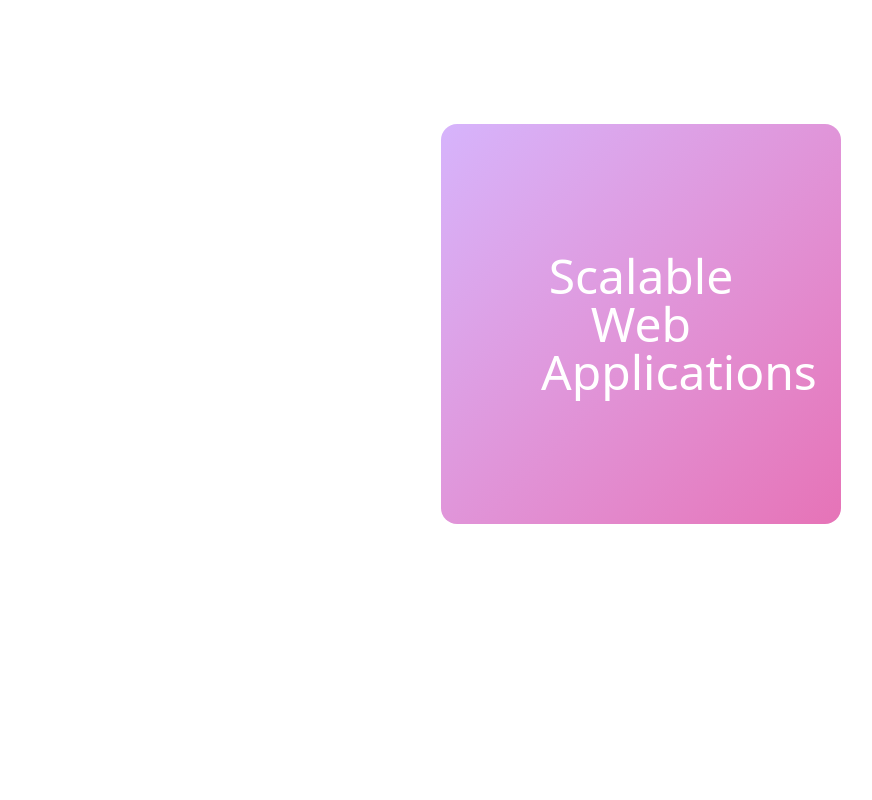
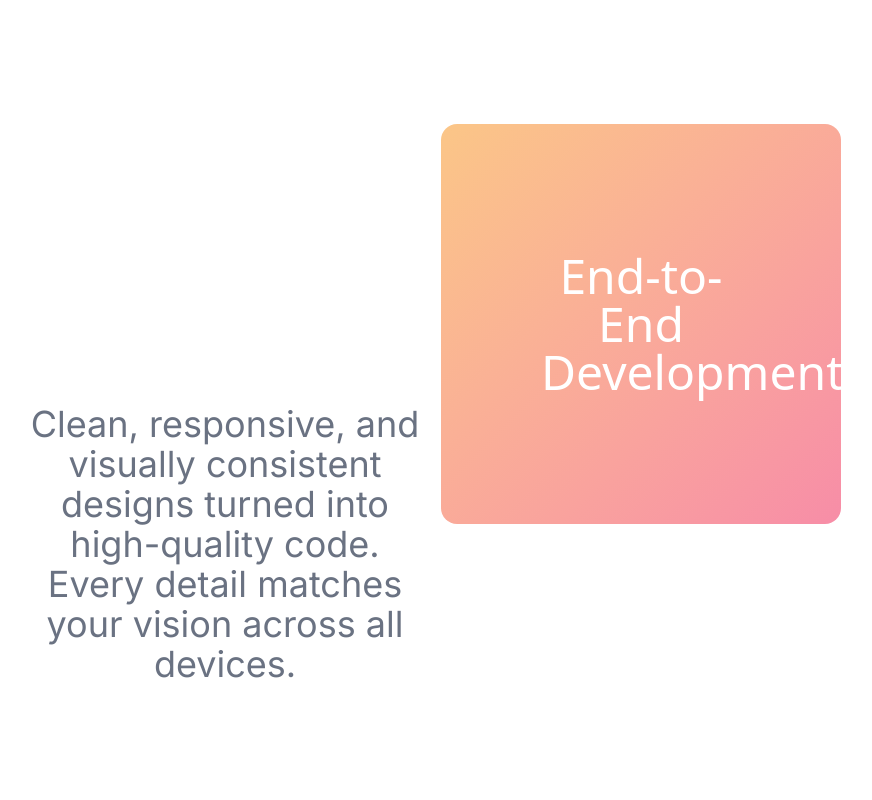
Before and after one commit to ShwetaMane13/portfolio, a React (Vite) app: page / in a window 1280 px wide. Shown: the part 1300-2100 px from the top of the page, without its empty margins (207-1079 px from the left). Built offline with nearby package versions, Linux system fonts and the light colour scheme.

Commit message:
animation fixes for icanhelpyouwith section

```diff
--- a/src/components/about/ICanHelpYouWith.jsx
+++ b/src/components/about/ICanHelpYouWith.jsx
@@ -1,80 +1,3 @@
-// import {
-//   Todo,
-//   TodoFive,
-//   TodoFour,
-//   TodoOne,
-//   TodoThree,
-//   TodoTwo,
-// } from "../common/FeatureCard";
-// import { FeatureTitle } from "../common/FeatureTitle";
-
-// export const ICanHelpYouWith = () => {
-//   const features = [
-//     {
-//       title:
-//         "Clean, responsive, and visually consistent designs turned into high-quality code. Every detail matches your vision across all devices.",
-//       id: "todo-list",
-//       card: Todo,
-//     },
-//     {
-//       title:
-//         "From front-end interactions to back-end logic, I build apps that are fast, secure, and easy to maintain as your business grows.",
-//       id: "todo-list-one",
-//       card: TodoOne,
-//     },
-//     {
-//       title: "Full-stack support — from initial concept to deployment. I handle both design integration and backend systems so you get a complete product.",
-//       card: TodoTwo,
-//     },
-//     // {
-//     //   title: "Use your calendar as a todo list one Use your calendar as a todo list one Use your calendar as a todo list one Use your calendar as a todo list one",
-//     //   id: "todo-list-three",
-//     //   card: TodoThree,
-//     // },
-//     // {
-//     //   title: "Use your calendar as a todo list one Use your calendar as a todo list one Use your calendar as a todo list one Use your calendar as a todo list one",
-//     //   id: "todo-list-four",
-//     //   card: TodoFour,
-//     // },
-//     // {
-//     //   title: "Use your calendar as a todo list one Use your calendar as a todo list one Use your calendar as a todo list one Use your calendar as a todo list one",
-//     //   id: "todo-list-five",
-//     //   card: TodoFive,
-//     // },
-//   ];
-
-//   return (
-//     <div className="flex flex-col">
-//       <section className="text-4xl md:text-5xl text-center font-inter px-6 md:px-12 py-12">
-//         I Can Help You With
-//       </section>
-//       <div className="px-6 md:px-12 lg:px-50 flex flex-col md:flex-row w-full items-start md:gap-4">
-//         <div className="w-full md:w-1/2 sticky top-20 md:top-10 flex md:h-screen items-center order-1 md:order-2">
-//           <div className="w-full relative aspect-square rounded-2xl">
-//             {features.map((feature) => (
-//               <feature.card id={feature.id} key={feature.id} />
-//             ))}
-//           </div>
-//         </div>
-
-//         <div className="w-full md:w-1/2 py-12 md:py-[40vh] order-2 md:order-1">
-//           <ul>
-//             {features.map((feature) => (
-//               <li key={feature.id}>
-//                 <FeatureTitle id={feature.id}>{feature.title}</FeatureTitle>
-//               </li>
-//             ))}
-//           </ul>
-//         </div>
-//       </div>
-
-//       {/* <div className="h-screen">more room to scroll</div> */}
-//     </div>
-//   );
-// };
-
-
-import { useEffect, useRef } from "react";
 import {
   Todo,
   TodoFive,
@@ -84,7 +7,6 @@ import {
   TodoTwo,
 } from "../common/FeatureCard";
 import { FeatureTitle } from "../common/FeatureTitle";
-import { useFeatureStore } from "../../store";
 
 export const ICanHelpYouWith = () => {
   const features = [
@@ -101,71 +23,32 @@ export const ICanHelpYouWith = () => {
       card: TodoOne,
     },
     {
-      title:
-        "Full-stack support — from initial concept to deployment. I handle both design integration and backend systems so you get a complete product.",
-      id: "todo-list-two", // <-- ensure this id exists
+      title: "Full-stack support — from initial concept to deployment. I handle both design integration and backend systems so you get a complete product.",
       card: TodoTwo,
     },
+    // {
+    //   title: "Use your calendar as a todo list one Use your calendar as a todo list one Use your calendar as a todo list one Use your calendar as a todo list one",
+    //   id: "todo-list-three",
+    //   card: TodoThree,
+    // },
+    // {
+    //   title: "Use your calendar as a todo list one Use your calendar as a todo list one Use your calendar as a todo list one Use your calendar as a todo list one",
+    //   id: "todo-list-four",
+    //   card: TodoFour,
+    // },
+    // {
+    //   title: "Use your calendar as a todo list one Use your calendar as a todo list one Use your calendar as a todo list one Use your calendar as a todo list one",
+    //   id: "todo-list-five",
+    //   card: TodoFive,
+    // },
   ];
-
-  // Collect refs for each title so we can choose the one closest to center
-  const itemRefs = useRef({});
-  const registerRef = (id, el) => {
-    if (el) itemRefs.current[id] = el;
-    else delete itemRefs.current[id];
-  };
-
-  const setInViewFeature = useFeatureStore((s) => s.setInViewFeature);
-
-  useEffect(() => {
-    let raf = null;
-
-    const evaluate = () => {
-      raf = null;
-      const entries = Object.entries(itemRefs.current);
-      if (!entries.length) return;
-
-      const viewportCenter = window.innerHeight / 2;
-      let bestId = null;
-      let bestDist = Infinity;
-
-      for (const [id, el] of entries) {
-        const rect = el.getBoundingClientRect();
-        const elCenter = rect.top + rect.height / 2;
-        const dist = Math.abs(elCenter - viewportCenter);
-        if (dist < bestDist) {
-          bestDist = dist;
-          bestId = id;
-        }
-      }
-      if (bestId) setInViewFeature(bestId);
-    };
-
-    const onScrollOrResize = () => {
-      if (raf) return;
-      raf = requestAnimationFrame(evaluate);
-    };
-
-    window.addEventListener("scroll", onScrollOrResize, { passive: true });
-    window.addEventListener("resize", onScrollOrResize);
-    evaluate(); // initial
-
-    return () => {
-      window.removeEventListener("scroll", onScrollOrResize);
-      window.removeEventListener("resize", onScrollOrResize);
-      if (raf) cancelAnimationFrame(raf);
-    };
-  }, [setInViewFeature]);
 
   return (
     <div className="flex flex-col">
       <section className="text-4xl md:text-5xl text-center font-inter px-6 md:px-12 py-12">
         I Can Help You With
       </section>
-
-      {/* original responsive layout */}
       <div className="px-6 md:px-12 lg:px-50 flex flex-col md:flex-row w-full items-start md:gap-4">
-        {/* Card: sticky on desktop, on top on mobile */}
         <div className="w-full md:w-1/2 sticky top-20 md:top-10 flex md:h-screen items-center order-1 md:order-2">
           <div className="w-full relative aspect-square rounded-2xl">
             {features.map((feature) => (
@@ -174,19 +57,18 @@ export const ICanHelpYouWith = () => {
           </div>
         </div>
 
-        {/* Titles: below on mobile, left column on desktop */}
         <div className="w-full md:w-1/2 py-12 md:py-[40vh] order-2 md:order-1">
           <ul>
             {features.map((feature) => (
               <li key={feature.id}>
-                <FeatureTitle id={feature.id} registerRef={registerRef}>
-                  {feature.title}
-                </FeatureTitle>
+                <FeatureTitle id={feature.id}>{feature.title}</FeatureTitle>
               </li>
             ))}
           </ul>
         </div>
       </div>
+
+      {/* <div className="h-screen">more room to scroll</div> */}
     </div>
   );
 };
--- a/src/components/common/FeatureTitle.jsx
+++ b/src/components/common/FeatureTitle.jsx
@@ -1,55 +1,29 @@
-// import { easeInOut, motion, useInView } from "motion/react";
-// import { useEffect, useRef } from "react";
-// import { useFeatureStore } from "../../store";
-
-// export const FeatureTitle = ({ children, id }) => {
-//   const ref = useRef(null);
-
-//   const isMobile = typeof window !== "undefined" && window.innerWidth < 768;
-
-//    const isInView = useInView(ref, isMobile ? { amount: 0.6 } : { margin: "-40% 0px -40% 0px" });
-
-//   const setInViewFeature = useFeatureStore((state) => state.setInViewFeature);
-//   const inViewFeature = useFeatureStore((state) => state.inViewFeature);
-
-//   useEffect(() => {
-//     if (isInView) setInViewFeature(id);
-//     if (!isInView && inViewFeature === id) setInViewFeature(null);
-//   }, [isInView, id, setInViewFeature, inViewFeature]);
-
-//   return (
-//     <motion.p
-//       ref={ref}
-//       initial={{ opacity: 0 }}
-//       animate={isInView ? { opacity: 1 } : { opacity: 0 }}
-//       transition={{ ease: easeInOut }}
-//       className="text-2xl md:text-4xl py-40 md:py-40 font-inter text-gray-500 transition-colors"
-//     >
-//       {children}
-//     </motion.p>
-//   );
-// };
-
-import { easeInOut, motion } from "motion/react";
+import { easeInOut, motion, useInView } from "motion/react";
 import { useEffect, useRef } from "react";
 import { useFeatureStore } from "../../store";
 
-export const FeatureTitle = ({ children, id, registerRef }) => {
+export const FeatureTitle = ({ children, id }) => {
   const ref = useRef(null);
-  const activeId = useFeatureStore((s) => s.inViewFeature);
+
+  const isMobile = typeof window !== "undefined" && window.innerWidth < 768;
+
+   const isInView = useInView(ref, isMobile ? { amount: 0.6 } : { margin: "-40% 0px -40% 0px" });
+
+  const setInViewFeature = useFeatureStore((state) => state.setInViewFeature);
+  const inViewFeature = useFeatureStore((state) => state.inViewFeature);
 
   useEffect(() => {
-    if (registerRef) registerRef(id, ref.current);
-    return () => registerRef && registerRef(id, null);
-  }, [id, registerRef]);
+    if (isInView) setInViewFeature(id);
+    if (!isInView && inViewFeature === id) setInViewFeature(null);
+  }, [isInView, id, setInViewFeature, inViewFeature]);
 
   return (
     <motion.p
       ref={ref}
       initial={{ opacity: 0 }}
-      animate={{ opacity: activeId === id ? 1 : 0 }}
-      transition={{ duration: 1, ease: easeInOut }}
-      className="text-2xl md:text-4xl py-40 md:py-40 font-inter text-gray-500"
+      animate={isInView ? { opacity: 1 } : { opacity: 0 }}
+      transition={{ ease: easeInOut }}
+      className="text-2xl md:text-4xl py-40 md:py-40 font-inter text-gray-500 transition-colors"
     >
       {children}
     </motion.p>
```
